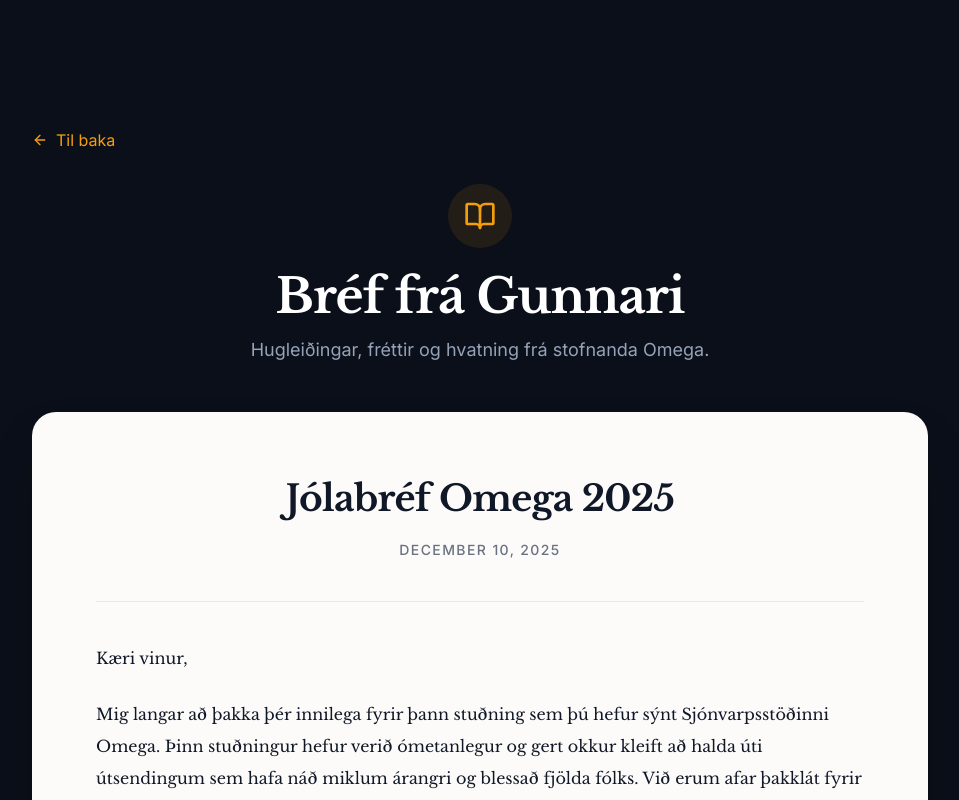
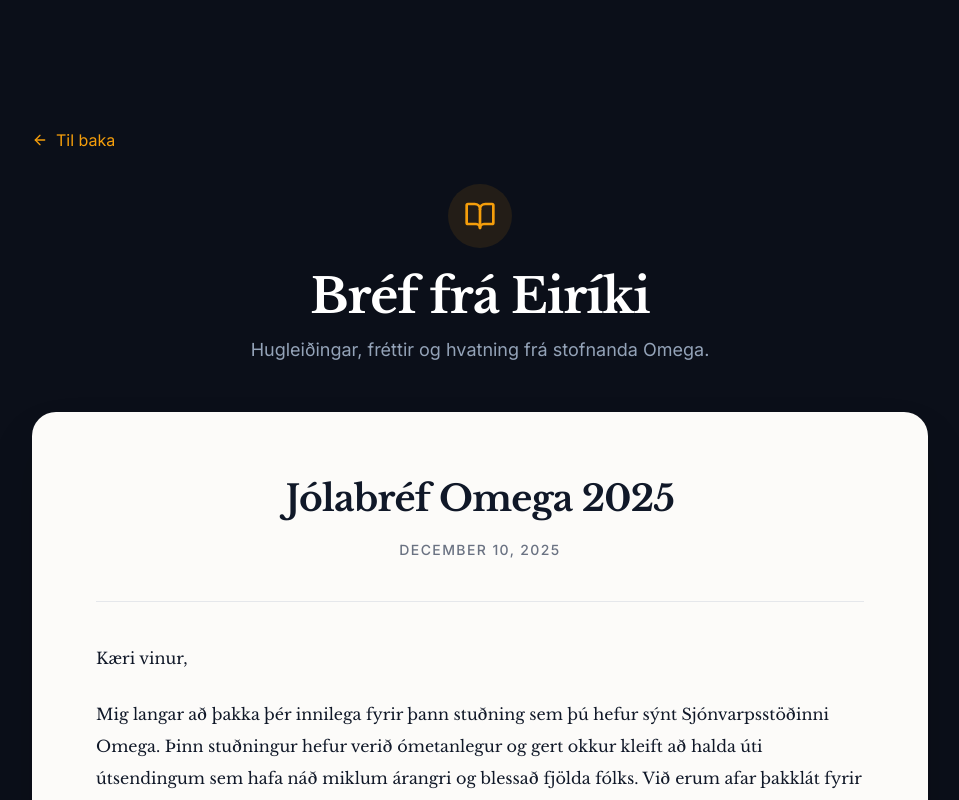
Before and after one commit to haukur1982/omega-tv, a Next.js app: page /frettabref in a window 1280 px wide. Shown: the top 800 px of the page, without its empty margins (160-1119 px from the left). Built offline with nearby package versions, Linux system fonts and the light colour scheme.

Commit message:
Content: Change Newsletter title from Gunnari to Eiríki

```diff
--- a/src/app/frettabref/page.tsx
+++ b/src/app/frettabref/page.tsx
@@ -18,7 +18,7 @@
                     <div className="inline-flex items-center justify-center p-4 bg-[var(--accent-gold)]/10 text-[var(--accent-gold)] rounded-full mb-6">
                         <BookOpen size={32} />
                     </div>
-                    <h1 className="text-4xl md:text-5xl font-serif font-bold text-white mb-4">Bréf frá Gunnari</h1>
+                    <h1 className="text-4xl md:text-5xl font-serif font-bold text-white mb-4">Bréf frá Eiríki</h1>
                     <p className="text-[var(--text-secondary)] text-lg max-w-2xl mx-auto">
                         Hugleiðingar, fréttir og hvatning frá stofnanda Omega.
                     </p>
```
